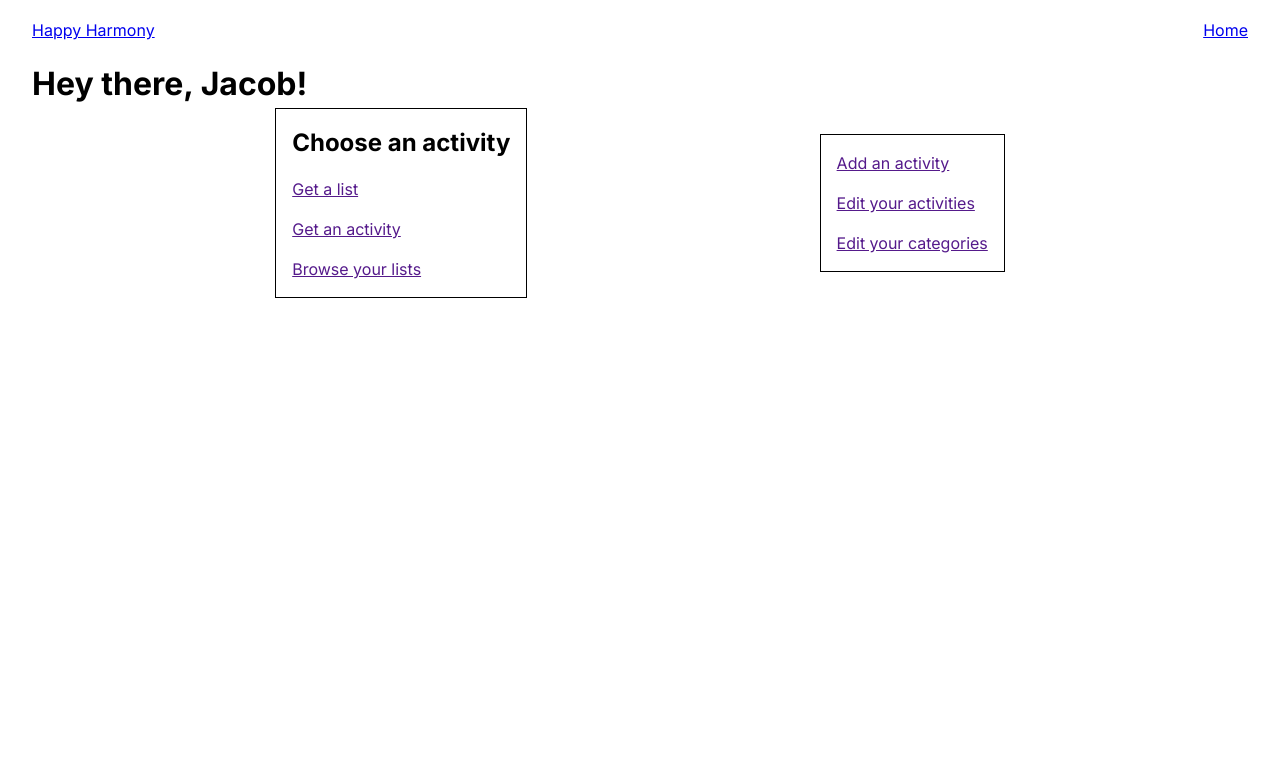
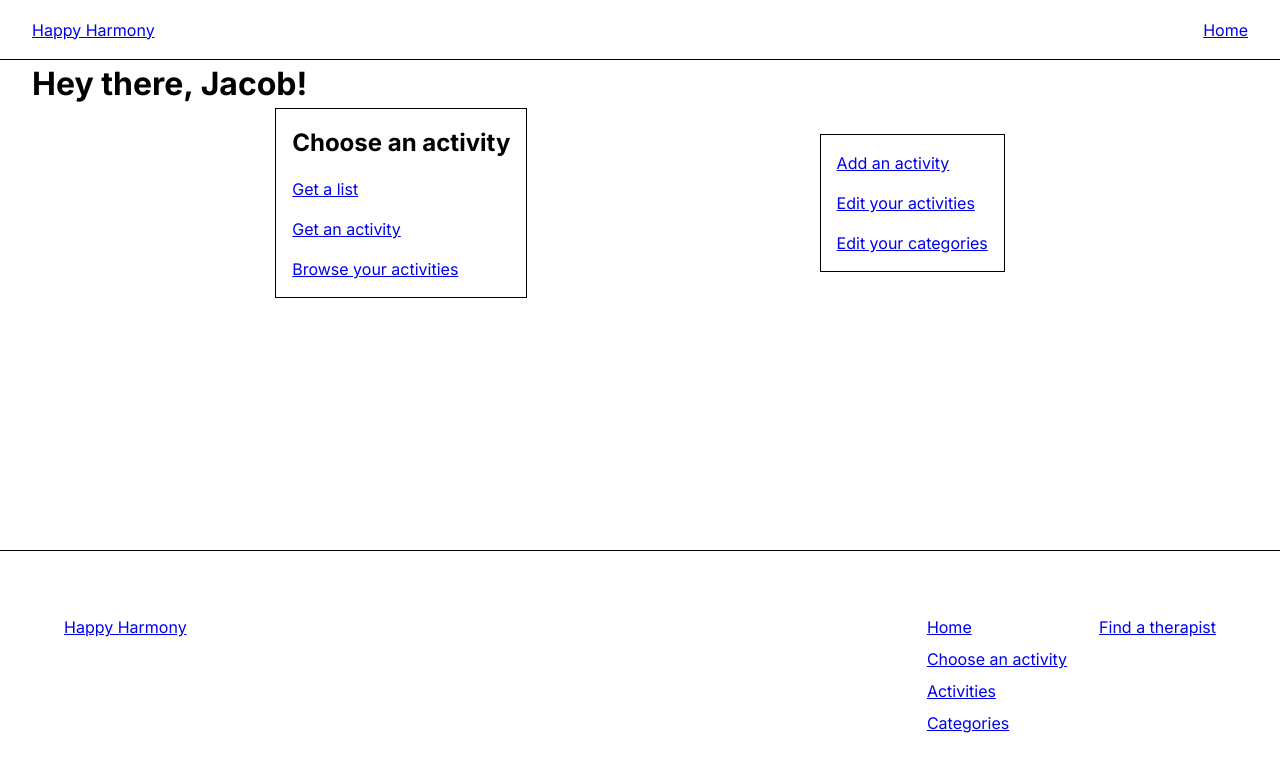
Before and after one commit to booshja/happy-harmony, a Next.js app: page /app in a window 1280 px wide. Shown: the top 772 px of the page. Built offline with nearby package versions, Linux system fonts and the light colour scheme.

Commit message:
jandes-15: Add footer, update links and some basic styling

```diff
--- a/src/app/app/_pageStyled.ts
+++ b/src/app/app/_pageStyled.ts
@@ -6,6 +6,8 @@ export const Page = styled.main`
     flex-direction: column;
     align-items: center;
     padding-inline: 32px;
+    // 100% of window - footer - navbar
+    height: calc(100dvh - 250px - 60px);
 `;
 
 export const Greeting = styled.h1`
--- a/src/app/app/page.tsx
+++ b/src/app/app/page.tsx
@@ -10,14 +10,14 @@ export default function HomePage() {
             <MenuBoxes>
                 <HomeBox>
                     <BoxHeader>Choose an activity</BoxHeader>
-                    <Link href="">Get a list</Link>
-                    <Link href="">Get an activity</Link>
-                    <Link href="">Browse your lists</Link>
+                    <Link href="/app/selector?type=list">Get a list</Link>
+                    <Link href="/app/selector?type=single">Get an activity</Link>
+                    <Link href="/app/activities">Browse your activities</Link>
                 </HomeBox>
                 <HomeBox>
-                    <Link href="">Add an activity</Link>
-                    <Link href="">Edit your activities</Link>
-                    <Link href="">Edit your categories</Link>
+                    <Link href="/app/activities/add">Add an activity</Link>
+                    <Link href="/app/activities/edit">Edit your activities</Link>
+                    <Link href="/app/categories/edit">Edit your categories</Link>
                 </HomeBox>
             </MenuBoxes>
         </Page>
--- a/src/app/layout.tsx
+++ b/src/app/layout.tsx
@@ -1,6 +1,7 @@
 import type { Metadata } from "next";
 import type { ReactNode } from "react";
 
+import { Footer } from "@/components/Footer/Footer";
 import { Navbar } from "@/components/Navbar/Navbar";
 import { inter } from "@/fonts/inter";
 import { METADATA } from "@/utils/constants/metadata";
@@ -20,6 +21,7 @@ export default function RootLayout({ children }: Readonly<RootLayoutProps>) {
             <body className={`${inter.className}`}>
                 <Navbar />
                 {children}
+                <Footer />
             </body>
         </html>
     );
--- /dev/null
+++ b/src/components/Footer/Footer.tsx
@@ -0,0 +1,47 @@
+import {
+    FooterLink,
+    FooterStyled,
+    LinkContainer,
+    LinkList,
+    LinkListItem,
+    LogoLink,
+} from "./FooterStyled";
+
+export const Footer = () => {
+    const isUserLoggedIn = true;
+
+    return (
+        <FooterStyled>
+            <LogoLink href={isUserLoggedIn ? "/app" : "/"}>Happy Harmony</LogoLink>
+            <LinkContainer>
+                <LinkList>
+                    <LinkListItem>
+                        <FooterLink href={isUserLoggedIn ? "/app" : "/"}>
+                            Home
+                        </FooterLink>
+                    </LinkListItem>
+                    <LinkListItem>
+                        <FooterLink href="/app/selector">Choose an activity</FooterLink>
+                    </LinkListItem>
+                    <LinkListItem>
+                        <FooterLink href="/app/activities">Activities</FooterLink>
+                    </LinkListItem>
+                    <LinkListItem>
+                        <FooterLink href="/app/categories">Categories</FooterLink>
+                    </LinkListItem>
+                </LinkList>
+                <LinkList>
+                    <LinkListItem>
+                        <FooterLink
+                            href="https://www.psychologytoday.com/"
+                            referrerPolicy="no-referrer"
+                            target="blank"
+                        >
+                            Find a therapist
+                        </FooterLink>
+                    </LinkListItem>
+                </LinkList>
+            </LinkContainer>
+        </FooterStyled>
+    );
+};
--- /dev/null
+++ b/src/components/Footer/FooterStyled.ts
@@ -0,0 +1,33 @@
+"use client";
+
+import styled from "@emotion/styled";
+import Link from "next/link";
+
+export const FooterStyled = styled.footer`
+    border-top: 1px solid black;
+    align-self: flex-end;
+    display: flex;
+    justify-content: space-between;
+    padding: 64px;
+    height: 250px;
+`;
+
+export const LogoLink = styled(Link)``;
+
+export const LinkContainer = styled.div`
+    display: flex;
+    justify-content: space-between;
+    gap: 32px;
+`;
+
+export const LinkList = styled.ul`
+    list-style-type: none;
+    display: flex;
+    flex-direction: column;
+    padding: 0;
+    gap: 8px;
+`;
+
+export const LinkListItem = styled.li``;
+
+export const FooterLink = styled(Link)``;
--- a/src/components/Navbar/Navbar.tsx
+++ b/src/components/Navbar/Navbar.tsx
@@ -1,11 +1,19 @@
 import { LinkContainer, LogoLink, Nav, NavLink } from "./NavbarStyled";
 
 export const Navbar = () => {
+    const isUserLoggedIn = true;
+
     return (
         <Nav>
-            <LogoLink href="/">Happy Harmony</LogoLink>
+            <LogoLink href={isUserLoggedIn ? "/app" : "/"}>Happy Harmony</LogoLink>
             <LinkContainer>
-                <NavLink href="/app">Home</NavLink>
+                {isUserLoggedIn ? (
+                    <>
+                        <NavLink href="/app">Home</NavLink>
+                    </>
+                ) : (
+                    <></>
+                )}
             </LinkContainer>
         </Nav>
     );
--- a/src/components/Navbar/NavbarStyled.ts
+++ b/src/components/Navbar/NavbarStyled.ts
@@ -10,6 +10,7 @@ export const Nav = styled.nav`
     display: flex;
     justify-content: space-between;
     align-items: center;
+    border-bottom: 1px solid black;
 `;
 
 export const LogoLink = styled(Link)`
```
